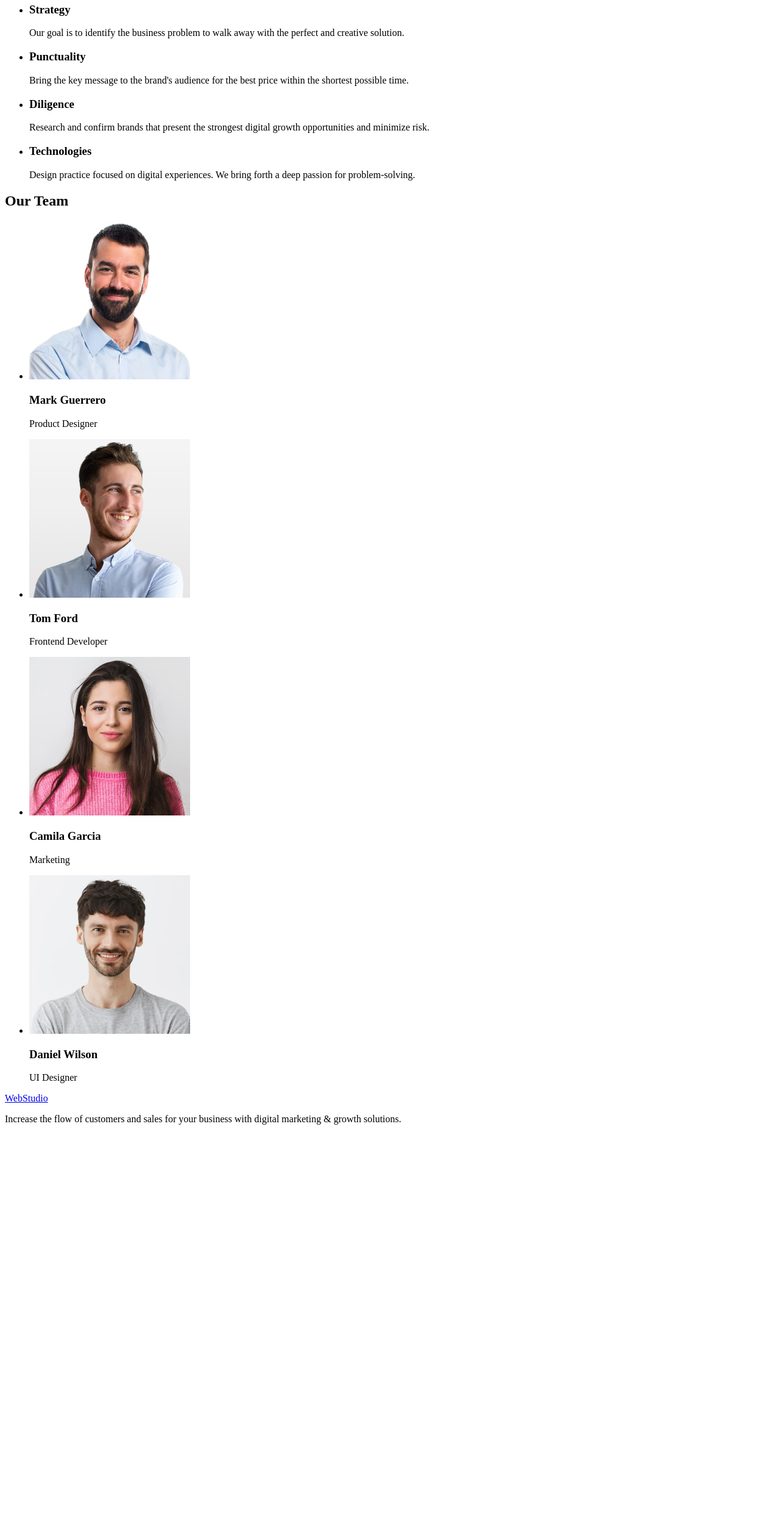
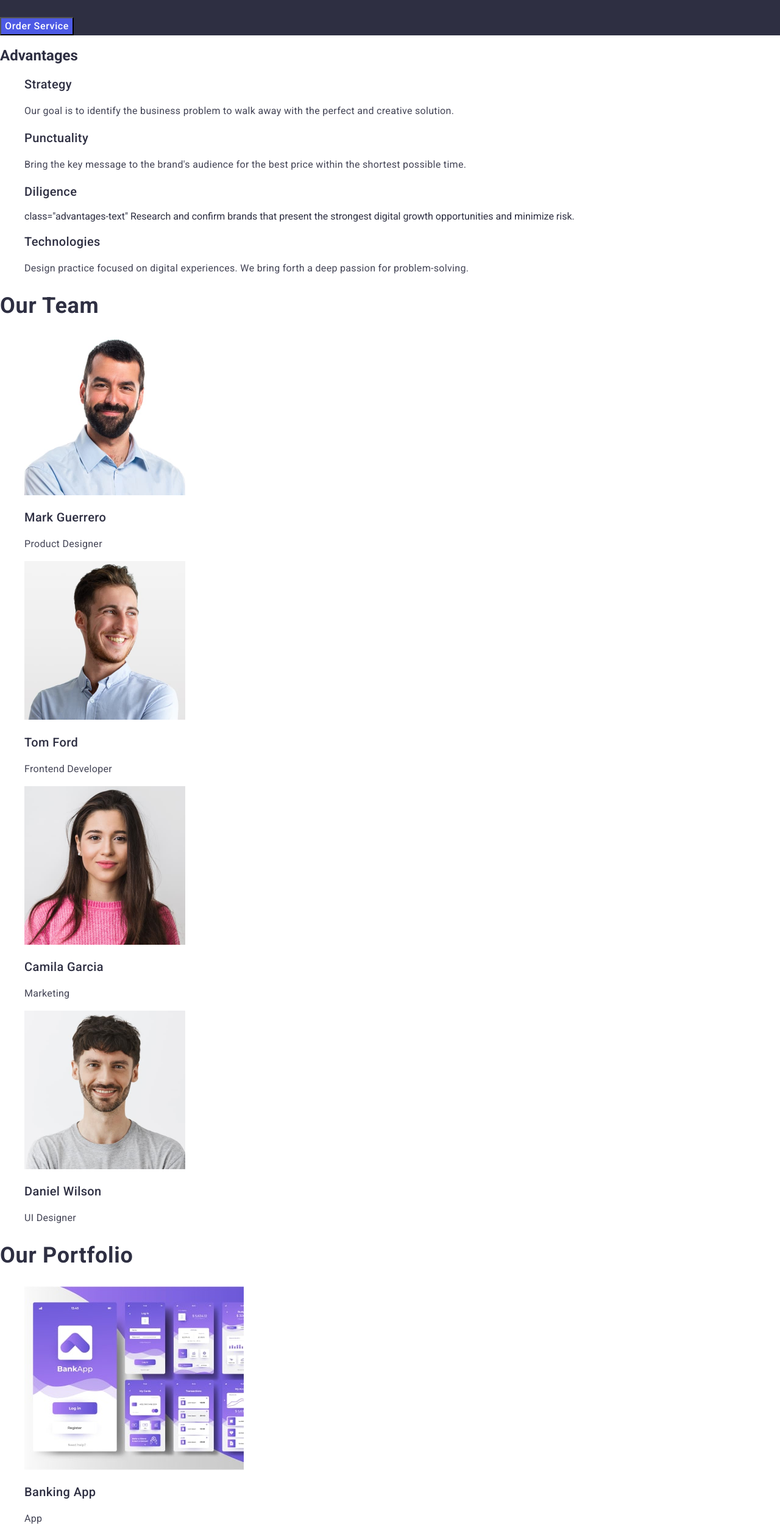
Before and after one commit to Tina-Sl/goit-markup-hw-02, a plain HTML site: page index.html in a window 1280 px wide. Shown: the part 298-2800 px from the top of the page at 61% size. Before the commit the page ends 2158 px from the top, so only its background shows below. Drawn offline with nearby package versions, Linux system fonts and the light colour scheme.

Commit message:
add files

```diff
--- /dev/null
+++ b/css/styles.css
@@ -0,0 +1,143 @@
+body{
+  font-family: "Roboto", sans-serif;
+  color:#2e2f42;
+  background-color:#ffffff;
+}
+ul{
+  list-style-type: none;
+}
+a{
+  text-decoration: none;
+}
+
+/* styles head */
+.logo{
+  font-family: "Raleway", sans-serif;
+  color: #4d5ae5;
+  font-weight: 700;
+  font-size: 18px;
+  line-height: 1.17;
+  letter-spacing: 0.03em;
+  text-transform: uppercase;
+}
+.logo-studio{
+  color: #2e2f42;
+}
+
+.menu{
+  font-weight: 500;
+  line-height: 1.5;
+  letter-spacing: 0.02em;
+ }
+ .menu-item{
+  color: #2e2f42;
+ }
+ .menu-item:hover, .menu-item:active{
+  color: #404bbf;
+ }
+.contacs{
+  line-height: 1.5;
+  letter-spacing: 0.02em;
+  font-style: normal;
+}
+.contacs-link{
+  color: #2e2f42;
+}
+.contacs-link:hover, .contacs-link:focus{
+  color: #404bbf;
+}
+
+/* styles hero */
+.hero{
+  background: #2e2f42;
+ }
+h1{
+  font-weight: 700;
+  font-size: 56px;
+  line-height: 1.07;
+  letter-spacing: 0.02em;
+  color: #fff;
+}
+.hero-button{
+  background: #4d5ae5;
+  font-weight: 500;
+  line-height: 1.5;
+  letter-spacing: 0.04em;
+  color: #fff;
+  cursor: pointer;
+ }
+ .hero-btn:hover{
+  background: #404bbf;
+ }
+
+ /* styles section 1 */
+.advantages-title{
+  font-weight: 500;
+  font-size: 20px;
+  line-height: 1.2;
+  letter-spacing: 0.02em;
+}
+ .advantages-text{
+  font-size: 16px;
+  line-height: 1.5;
+  letter-spacing: 0.02em;
+  color: #434455;
+}
+
+/* styles section 2 */
+.team-title{
+  font-weight: 700;
+  font-size: 36px;
+  line-height: 1.11;
+  letter-spacing: 0.02em;
+ }
+.team-caption{
+  font-weight: 500;
+  font-size: 20px;
+  line-height: 1.2;
+  letter-spacing: 0.02em;
+  }
+.team-worker{
+  font-size: 16px;
+  line-height: 1.5;
+  letter-spacing: 0.02em;
+  color: #434455;
+}
+
+/* styles section 3 */
+.projects-title{
+  font-weight: 700;
+  font-size: 36px;
+  line-height: 1.11;
+  letter-spacing: 0.02em;
+}
+.projects-card{
+  background: #fff;
+
+}
+.projects-card-caption{
+  font-weight: 500;
+  font-size: 20px;
+  line-height: 1.2;
+  letter-spacing: 0.02em;
+}
+.projects-card-text{
+  font-size: 16px;
+  line-height: 1.5;
+  letter-spacing: 0.02em;
+  color: #434455;
+}
+
+/* styles footer */
+footer{
+  background: #2e2f42;
+}
+.footer-text{
+  font-size: 16px;
+  line-height: 1.5;
+  letter-spacing: 0.02em;
+  color: #f4f4fd;
+}
+.footer-logo-studio{
+  color: #f4f4fd;
+}
--- a/index.html
+++ b/index.html
@@ -4,64 +4,85 @@
     <meta charset="UTF-8" />
     <meta name="viewport" content="width=device-width, initial-skale=1.0" />
     <title>Web Studio</title>
+    <link
+      rel="stylesheet"
+      href="https://cdnjs.cloudflare.com/ajax/libs/modern-normalize/2.0.0/modern-normalize.min.css"
+      integrity="sha512-4xo8blKMVCiXpTaLzQSLSw3KFOVPWhm/TRtuPVc4WG6kUgjH6J03IBuG7JZPkcWMxJ5huwaBpOpnwYElP/m6wg=="
+      crossorigin="anonymous"
+      referrerpolicy="no-referrer"
+    />
+    <link rel="stylesheet" href="./css/styles.css" />
+    <link rel="preconnect" href="https://fonts.googleapis.com" />
+    <link rel="preconnect" href="https://fonts.gstatic.com" crossorigin />
+    <link
+      href="https://fonts.googleapis.com/css2?family=Raleway:wght@700&family=Roboto:wght@400;500;700&display=swap"
+      rel="stylesheet"
+    />
   </head>
   <body>
     <header>
       <nav>
-        <a href="./index.html">WebStudio</a>
-        <ul>
-          <li><a href="#studio">Studio</a></li>
-          <li><a href="#portfolio">Portfolio</a></li>
-          <li><a href="#contacts">Contacts</a></li>
+        <a class="logo" href="./index.html"
+          >Web<span class="logo-studio">Studio</span></a
+        >
+        <ul class="menu">
+          <li><a class="menu-item" href="#studio">Studio</a></li>
+          <li><a class="menu-item" href="#portfolio">Portfolio</a></li>
+          <li><a class="menu-item" href="#contacts">Contacts</a></li>
         </ul>
       </nav>
-      <address>
+
+      <address class="contacs">
         <ul>
           <li>
-            <a href="mailto:info@devstudio.com">info@devstudio.com</a>
+            <a class="contacs-link" href="mailto:info@devstudio.com"
+              >info@devstudio.com</a
+            >
           </li>
           <li>
-            <a href="tel:+110001111111">+11 (000) 111-11-11</a>
+            <a class="contacs-link" href="tel:+110001111111"
+              >+11 (000) 111-11-11</a
+            >
           </li>
         </ul>
       </address>
     </header>
 
     <main>
-      <!-- section 1 appeal -->
-      <section>
-        <h1>Effective Solutions for Your Business</h1>
-        <button type="button">Order Service</button>
+      <!-- hero -->
+      <section class="hero">
+        <h1>Effective Solutions Your Business</h1>
+        <button type="button" class="hero-button">Order Service</button>
       </section>
 
-      <!-- section 2 advantages -->
-      <section>
+      <!-- section 1 advantages -->
+      <section class="advantages">
         <h2>Advantages</h2>
         <ul>
           <li>
-            <h3>Strategy</h3>
-            <p>
+            <h3 class="advantages-title">Strategy</h3>
+            <p class="advantages-text">
               Our goal is to identify the business problem to walk away with the
               perfect and creative solution.
             </p>
           </li>
           <li>
-            <h3>Punctuality</h3>
-            <p>
+            <h3 class="advantages-title">Punctuality</h3>
+            <p class="advantages-text">
               Bring the key message to the brand's audience for the best price
               within the shortest possible time.
             </p>
           </li>
           <li>
-            <h3>Diligence</h3>
+            <h3 class="advantages-title">Diligence</h3>
             <p>
-              Research and confirm brands that present the strongest digital
-              growth opportunities and minimize risk.
+              class="advantages-text" Research and confirm brands that present
+              the strongest digital growth opportunities and minimize risk.
             </p>
           </li>
           <li>
-            <h3>Technologies</h3>
-            <p>
+            <h3 class="advantages-title">Technologies</h3>
+            <p class="advantages-text">
               Design practice focused on digital experiences. We bring forth a
               deep passion for problem-solving.
             </p>
@@ -69,37 +90,126 @@
         </ul>
       </section>
 
-      <!-- section 3 Our Team-->
-      <section>
-        <h2>Our Team</h2>
+      <!-- section 2 Our Team-->
+      <section class="team">
+        <h2 class="team-title">Our Team</h2>
         <ul>
-          <li>
-            <img src="./images/img1.jpg" alt="Mark Guerrero" width="264" />
-            <h3>Mark Guerrero</h3>
-            <p>Product Designer</p>
+          <li class="portfolio-copy">
+            <img
+              class="team-img"
+              src="./images/img1.jpg"
+              alt="Mark Guerrero"
+              width="264"
+            />
+            <h3 class="team-caption">Mark Guerrero</h3>
+            <p class="team-worker">Product Designer</p>
           </li>
-          <li>
-            <img src="./images/img2.jpg" alt="Tom Ford" width="264" />
-            <h3>Tom Ford</h3>
-            <p>Frontend Developer</p>
+          <li class="portfolio-copy">
+            <img
+              class="team-img"
+              src="./images/img2.jpg"
+              alt="Tom Ford"
+              width="264"
+            />
+            <h3 class="team-caption">Tom Ford</h3>
+            <p class="team-worker">Frontend Developer</p>
           </li>
-          <li>
-            <img src="./images/img3.jpg" alt="Camila Garcia" width="264" />
-            <h3>Camila Garcia</h3>
-            <p>Marketing</p>
+          <li class="portfolio-copy">
+            <img
+              class="team-img"
+              src="./images/img3.jpg"
+              alt="Camila Garcia"
+              width="264"
+            />
+            <h3 class="team-caption">Camila Garcia</h3>
+            <p class="team-worker">Marketing</p>
           </li>
-          <li>
-            <img src="./images/img4.jpg" alt="Daniel Wilson" width="264" />
-            <h3>Daniel Wilson</h3>
-            <p>UI Designer</p>
+          <li class="portfolio-copy">
+            <img
+              class="team-img"
+              src="./images/img4.jpg"
+              alt="Daniel Wilson"
+              width="264"
+            />
+            <h3 class="team-caption">Daniel Wilson</h3>
+            <p class="team-worker">UI Designer</p>
+          </li>
+        </ul>
+      </section>
+
+      <!-- section 3 Our Portfolio -->
+      <section class="projects">
+        <h2 class="projects-title">Our Portfolio</h2>
+        <ul>
+          <li class="projects-card">
+            <img
+              class="projects-card-img"
+              src="./images/img-por1.jpg"
+              alt="Banking App"
+              width="360"
+            />
+            <h3 class="projects-card-caption">Banking App</h3>
+            <p class="projects-card-text">App</p>
+          </li>
+          <li class="projects-card">
+            <img
+              class="projects-card-img"
+              src="./images/img-por2.jpg"
+              alt="Cashless Payment"
+              width="360"
+            />
+            <h3 class="projects-card-caption">Cashless Payment</h3>
+            <p class="projects-card-text">Marketing</p>
+          </li>
+          <li class="projects-card">
+            <img
+              class="projects-card-img"
+              src="./images/img-por3.jpg"
+              alt="Meditation App"
+              width="360"
+            />
+            <h3 class="projects-card-caption">Meditation App</h3>
+            <p class="projects-card-text">App</p>
+          </li>
+          <li class="projects-card">
+            <img
+              class="projects-card-img"
+              src="./images/img-por4.jpg"
+              alt="Taxi Service"
+              width="360"
+            />
+            <h3 class="projects-card-caption">Taxi Service</h3>
+            <p class="projects-card-text">Marketing</p>
+          </li>
+          <li class="projects-card">
+            <img
+              class="projects-card-img"
+              src="./images/img-por5.jpg"
+              alt="Screen Illustrations"
+              width="360"
+            />
+            <h3 class="projects-card-caption">Screen Illustrations</h3>
+            <p class="projects-card-text">Design</p>
+          </li>
+          <li class="projects-card">
+            <img
+              class="projects-card-img"
+              src="./images/img-por6.jpg"
+              alt="Online Courses"
+              width="360"
+            />
+            <h3 class="projects-card-caption">Online Courses</h3>
+            <p class="projects-card-text">Marketing</p>
           </li>
         </ul>
       </section>
     </main>
 
     <footer>
-      <a href="./index.html">WebStudio</a>
-      <p>
+      <a class="logo" href="./index.html"
+        >Web<span class="footer-logo-studio">Studio</span></a
+      >
+      <p class="footer-text">
         Increase the flow of customers and sales for your business with digital
         marketing & growth solutions.
       </p>
```
Also changed, not shown: images/img-por1.jpg (added), images/img-por2.jpg (added), images/img-por3.jpg (added), images/img-por4.jpg (added), images/img-por5.jpg (added), images/img-por6.jpg (added).
